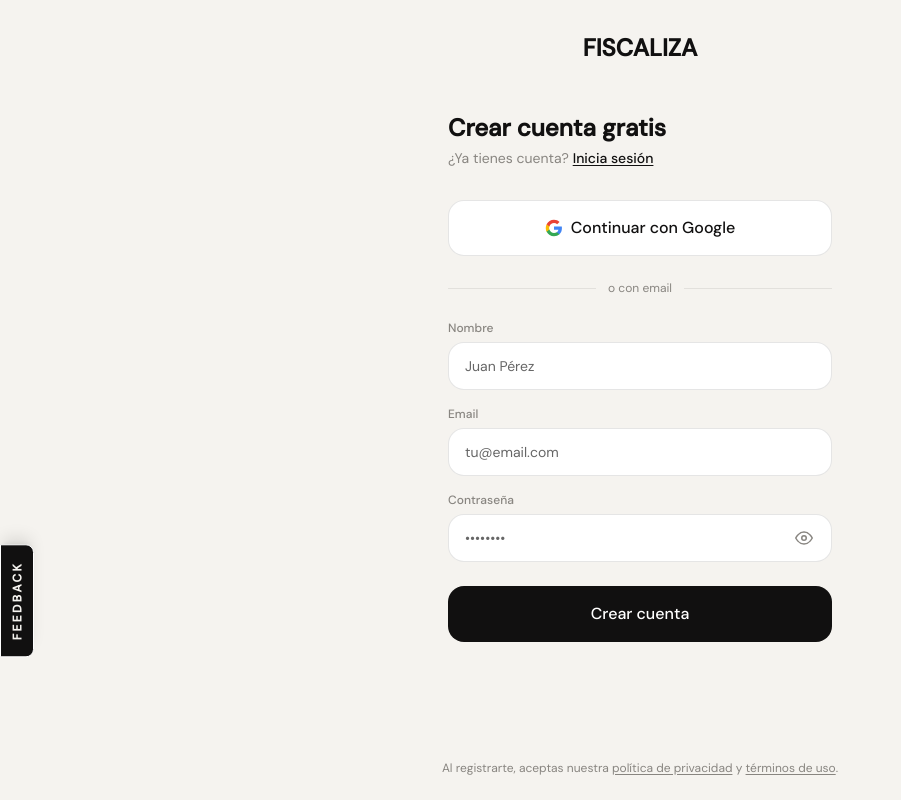
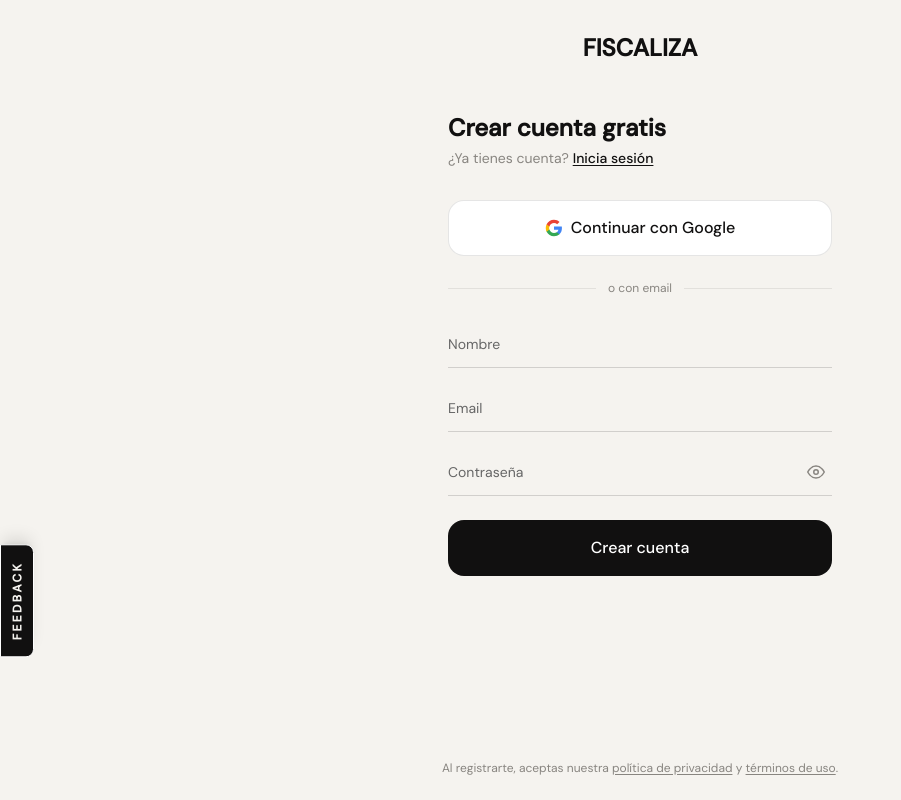
Before and after one commit to ElChivaS/fiscaliza, a Next.js app: page /register in a window 1280 px wide. Shown: the whole page, without its empty margins (0-901 px from the left). Built offline with nearby package versions, Linux system fonts and the light colour scheme; no server answers.

Commit message:
fix(auth): inputs unificados con estilo app privada

```diff
--- a/app/(auth)/login/page.tsx
+++ b/app/(auth)/login/page.tsx
@@ -5,6 +5,7 @@
 import { useRouter } from "next/navigation"
 import { signInWithGoogle, signInWithEmail } from "@/lib/firebase/auth"
 import Button from "@/components/ui/Button"
+import FloatingInput from "@/components/ui/FloatingInput"
 
 const FIREBASE_ERRORS: Record<string, string> = {
   "auth/invalid-credential":       "Email o contraseña incorrectos.",
@@ -113,35 +114,30 @@
               </div>
             )}
 
-            <div>
-              <label className="text-xs font-medium text-muted mb-1.5 block">Email</label>
-              <input
+            <FloatingInput
+              label="Email"
               type="email"
               autoComplete="email"
               required
               value={email}
-                onChange={(e) => setEmail(e.target.value)}
+              onChange={setEmail}
               placeholder="tu@email.com"
-                className="w-full h-12 rounded-2xl border border-black/10 bg-surface px-4 text-sm text-ink placeholder:text-placeholder focus:outline-none focus-visible:ring-2 focus-visible:ring-ink/20"
             />
-            </div>
 
-            <div>
-              <label className="text-xs font-medium text-muted mb-1.5 block">Contraseña</label>
             <div className="relative">
-                <input
+              <FloatingInput
+                label="Contraseña"
                 type={showPass ? "text" : "password"}
                 autoComplete="current-password"
                 required
                 value={password}
-                  onChange={(e) => setPassword(e.target.value)}
+                onChange={setPassword}
                 placeholder="••••••••"
-                  className="w-full h-12 rounded-2xl border border-black/10 bg-surface px-4 pr-12 text-sm text-ink placeholder:text-placeholder focus:outline-none focus-visible:ring-2 focus-visible:ring-ink/20"
               />
               <button
                 type="button"
                 onClick={() => setShowPass(!showPass)}
-                  className="absolute right-3 top-1/2 -translate-y-1/2 size-8 flex items-center justify-center text-muted hover:text-ink"
+                className="absolute right-0 top-1/2 -translate-y-1/2 size-8 flex items-center justify-center text-muted hover:text-ink"
               >
                 {showPass ? (
                   <svg width="18" height="18" viewBox="0 0 24 24" fill="none" stroke="currentColor" strokeWidth="2" strokeLinecap="round" strokeLinejoin="round">
@@ -156,7 +152,6 @@
                   </svg>
                 )}
               </button>
-              </div>
             </div>
 
             <Button type="submit" fullWidth size="lg" loading={loading} className="mt-2">
--- a/app/(auth)/register/page.tsx
+++ b/app/(auth)/register/page.tsx
@@ -6,6 +6,7 @@
 import { signInWithGoogle, registerWithEmail } from "@/lib/firebase/auth"
 import Button from "@/components/ui/Button"
 import TesterWelcomeModal from "@/components/auth/TesterWelcomeModal"
+import FloatingInput from "@/components/ui/FloatingInput"
 
 function getPasswordStrength(p: string): { label: string; color: string; width: string } {
   if (p.length === 0) return { label: "", color: "", width: "0%" }
@@ -140,48 +141,40 @@
               </div>
             )}
 
-            <div>
-              <label className="text-xs font-medium text-muted mb-1.5 block">Nombre</label>
-              <input
+            <FloatingInput
+              label="Nombre"
               type="text"
               autoComplete="name"
               required
               value={name}
-                onChange={(e) => setName(e.target.value)}
+              onChange={setName}
               placeholder="Juan Pérez"
-                className="w-full h-12 rounded-2xl border border-black/10 bg-surface px-4 text-sm text-ink placeholder:text-placeholder focus:outline-none focus-visible:ring-2 focus-visible:ring-ink/20"
             />
-            </div>
 
-            <div>
-              <label className="text-xs font-medium text-muted mb-1.5 block">Email</label>
-              <input
+            <FloatingInput
+              label="Email"
               type="email"
               autoComplete="email"
               required
               value={email}
-                onChange={(e) => setEmail(e.target.value)}
+              onChange={setEmail}
               placeholder="tu@email.com"
-                className="w-full h-12 rounded-2xl border border-black/10 bg-surface px-4 text-sm text-ink placeholder:text-placeholder focus:outline-none focus-visible:ring-2 focus-visible:ring-ink/20"
             />
-            </div>
 
-            <div>
-              <label className="text-xs font-medium text-muted mb-1.5 block">Contraseña</label>
             <div className="relative">
-                <input
+              <FloatingInput
+                label="Contraseña"
                 type={showPass ? "text" : "password"}
                 autoComplete="new-password"
                 required
                 value={password}
-                  onChange={(e) => setPassword(e.target.value)}
+                onChange={setPassword}
                 placeholder="••••••••"
-                  className="w-full h-12 rounded-2xl border border-black/10 bg-surface px-4 pr-12 text-sm text-ink placeholder:text-placeholder focus:outline-none focus-visible:ring-2 focus-visible:ring-ink/20"
               />
               <button
                 type="button"
                 onClick={() => setShowPass(!showPass)}
-                  className="absolute right-3 top-1/2 -translate-y-1/2 size-8 flex items-center justify-center text-muted hover:text-ink"
+                className="absolute right-0 top-1/2 -translate-y-1/2 size-8 flex items-center justify-center text-muted hover:text-ink"
               >
                 {showPass ? (
                   <svg width="18" height="18" viewBox="0 0 24 24" fill="none" stroke="currentColor" strokeWidth="2" strokeLinecap="round" strokeLinejoin="round">
@@ -210,7 +203,6 @@
                 </p>
               </div>
             )}
-            </div>
 
             <Button type="submit" fullWidth size="lg" loading={loading} className="mt-2">
               Crear cuenta
```
Also changed, not shown: 1 other file (tests, documents, lock files or other folders). Lines whose indentation alone changed are shown as unchanged.
